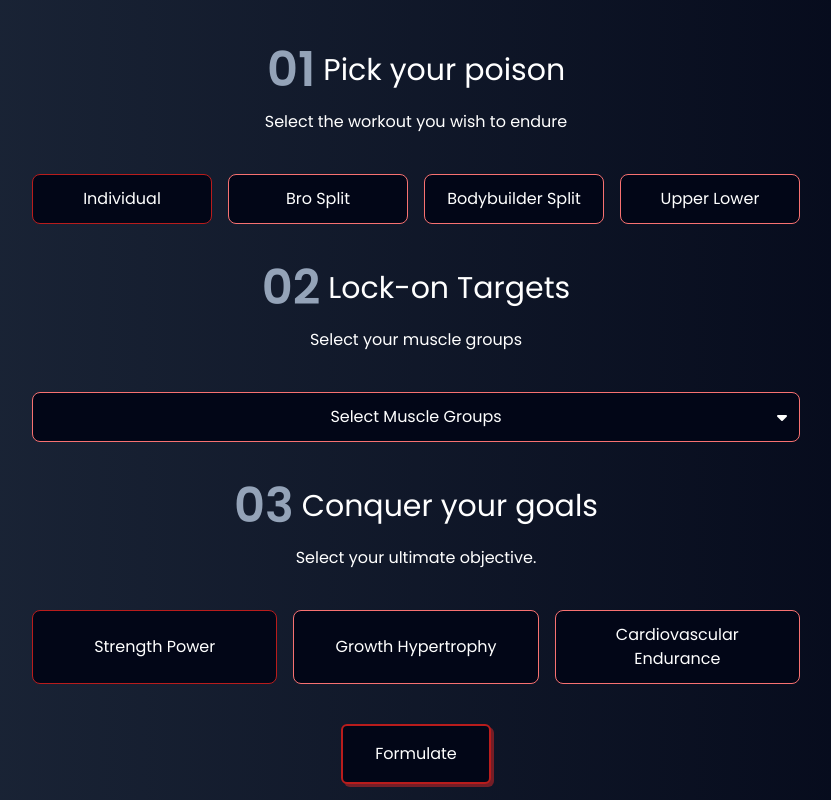
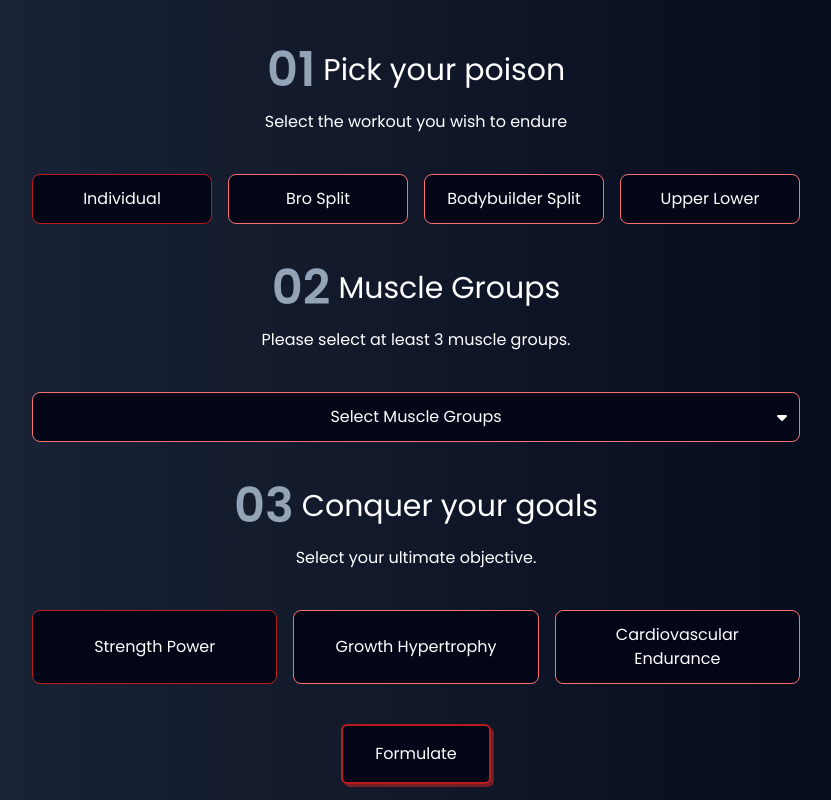
Before and after one commit to Praeda822/PK-GymApp, a React (Vite) app in the folder swole-patrol/: page / in a window 1280 px wide. Shown: the part 982-1782 px from the top of the page, without its empty margins (224-1055 px from the left). Built offline with nearby package versions, Linux system fonts and the light colour scheme.

Commit message:
Updated UX

```diff
--- a/swole-patrol/src/components/Generator.jsx
+++ b/swole-patrol/src/components/Generator.jsx
@@ -103,8 +103,8 @@ export default function Generator(props) {
 
       <Header
         index={"02"}
-        title={"Lock-on Targets"}
-        description={"Select your muscle groups"}
+        title={"Muscle Groups"}
+        description={"Please select at least 3 muscle groups."}
       />
       <div
         className={
```
